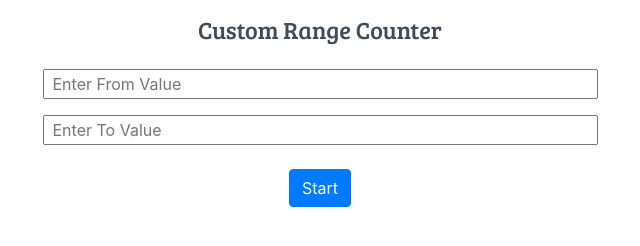
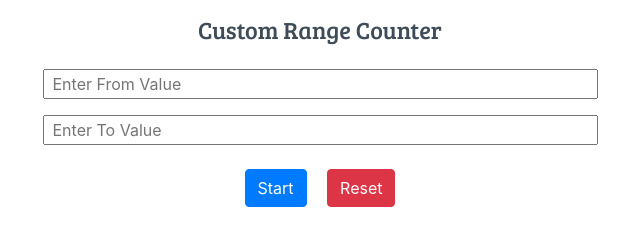
Before and after one commit to SANDEEP081123/sdpCOUNTER, a plain HTML site: page index.html in a window 1280 px wide. Shown: the whole page, without its empty margins (320-960 px from the left). Drawn offline with nearby package versions, Linux system fonts and the light colour scheme; a web font is replaced by a local one.

Commit message:
added clear button

```diff
--- a/index.html
+++ b/index.html
@@ -21,6 +21,8 @@
                 <button class="btn btn-primary mt-4" id="startBtn" onclick="onClickStart()">
                     Start
                 </button>
+                <button class="btn btn-danger mt-4 ml-3" id="resetBtn" onclick="onClickReset()">
+                    Reset </button>
                 <p class="counter mt-4" id="counterText"></p>
             </div>
         </div>
--- a/script.js
+++ b/script.js
@@ -31,3 +31,9 @@ function onClickStart() {
         displayNumbers(fromValInteger, toValInteger);
     }
 }
+function onClickReset() {
+    counterTextEl.textContent = "";
+    fromUserInputEl.value = "";
+    toUserInputEl.value = "";
+    clearInterval(timerId);
+}
```
